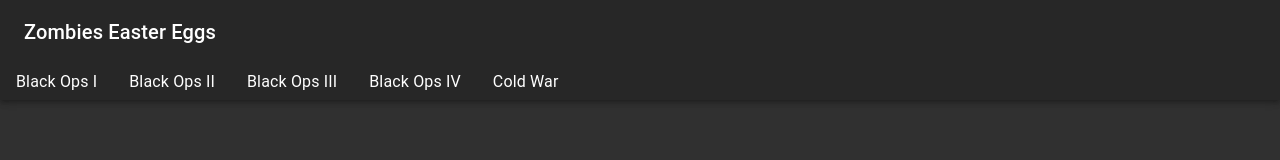
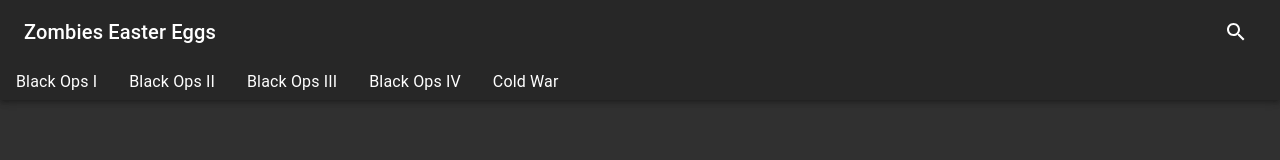
Before and after one commit to yeray1422/TFG, a React (Create React App) app: page / in a window 1280 px wide. Shown: the top 160 px of the page. Built offline with nearby package versions, Linux system fonts and the light colour scheme.

Commit message:
Added Search button

```diff
--- a/src/Pages/Home.tsx
+++ b/src/Pages/Home.tsx
@@ -1,19 +1,18 @@
-import {
-  AppBar,
-  Toolbar,
-  Typography,
-  Stack,
-  MenuItem,
-  IconButton,
-} from "@mui/material";
+import { AppBar, Toolbar, Typography, Stack, MenuItem, IconButton } from "@mui/material";
 import React, { useState } from "react";
 import MenuIcon from "@mui/icons-material/Menu";
+import { Search } from "@mui/icons-material";
 
 const Home = () => {
   const [isMenuOpen, setIsMenuOpen] = useState(false);
 
   const handleOpenMenu: () => void = () => {
     setIsMenuOpen(!isMenuOpen);
+  };
+
+  const handleSearchIconClick: () => void = () => {
+    // TODO: Add functionality
+    console.log("Search button click");
   };
 
   return (
@@ -24,6 +23,9 @@
             <Typography variant="h6" component="div" sx={{ flexGrow: 1 }}>
               Zombies Easter Eggs
             </Typography>
+            <IconButton onClick={handleSearchIconClick} className="search-icon">
+              <Search />
+            </IconButton>
             <IconButton onClick={handleOpenMenu} className="menu-icon">
               <MenuIcon />
             </IconButton>
```
